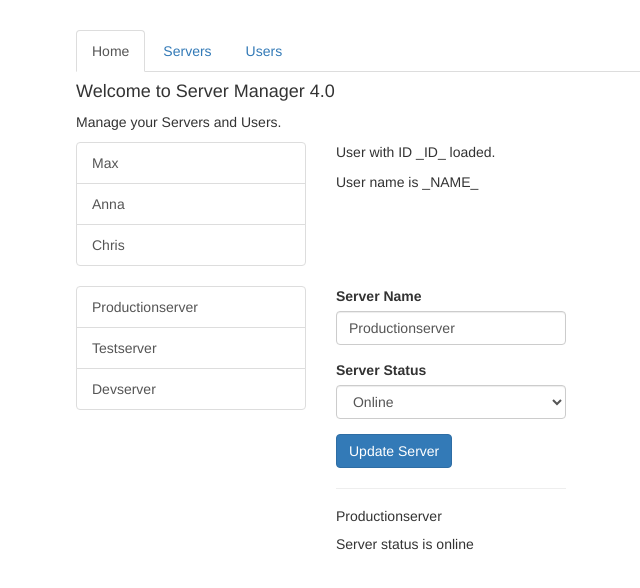
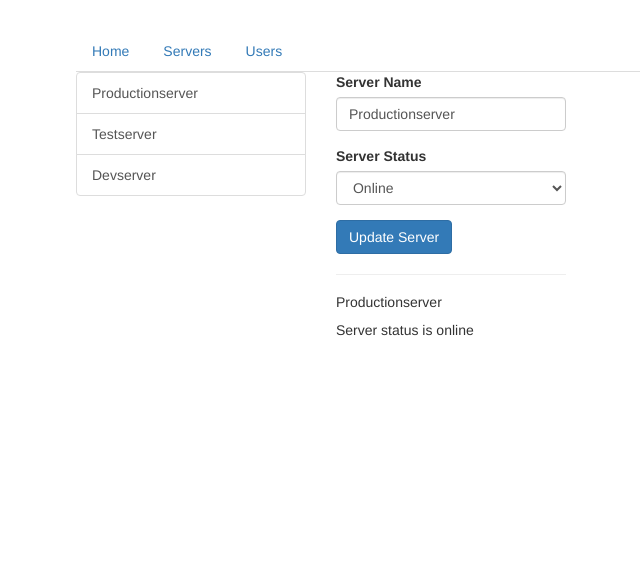
Before and after one commit to 557029/Angular2020, an Angular app in the folder routing-start/: page /servers in a window 1280 px wide. Shown: the top 588 px of the page, without its empty margins (189-829 px from the left). Built offline with nearby package versions, Linux system fonts and the light colour scheme.

Commit message:
Added Routes

```diff
--- a/routing-start/src/app/app.component.html
+++ b/routing-start/src/app/app.component.html
@@ -2,25 +2,16 @@
   <div class="row">
     <div class="col-xs-12 col-sm-10 col-md-8 col-sm-offset-1 col-md-offset-2">
       <ul class="nav nav-tabs">
-        <li role="presentation" class="active"><a href="#">Home</a></li>
-        <li role="presentation"><a href="#">Servers</a></li>
-        <li role="presentation"><a href="#">Users</a></li>
+        <li role="presentation"><a routerLink="/" routerLinkActive="active">Home</a></li>
+        <li role="presentation"><a routerLink="/servers" routerLinkActive="active" >Servers</a></li>
+        <li role="presentation"><a routerLink="/users" routerLinkActive="active">Users</a></li>
       </ul>
     </div>
   </div>
   <div class="row">
     <div class="col-xs-12 col-sm-10 col-md-8 col-sm-offset-1 col-md-offset-2">
-      <app-home></app-home>
+      <router-outlet></router-outlet>
     </div>
   </div>
-  <div class="row">
-    <div class="col-xs-12 col-sm-10 col-md-8 col-sm-offset-1 col-md-offset-2">
-      <app-users></app-users>
-    </div>
-  </div>
-  <div class="row">
-    <div class="col-xs-12 col-sm-10 col-md-8 col-sm-offset-1 col-md-offset-2">
-      <app-servers></app-servers>
-    </div>
-  </div>
+
 </div>
--- a/routing-start/src/app/app.module.ts
+++ b/routing-start/src/app/app.module.ts
@@ -11,6 +11,13 @@ import { UserComponent } from './users/user/user.component';
 import { EditServerComponent } from './servers/edit-server/edit-server.component';
 import { ServerComponent } from './servers/server/server.component';
 import { ServersService } from './servers/servers.service';
+import { RouterModule, Routes} from '@angular/router';
+
+const appRouter: Routes = [
+  {path: '', component: HomeComponent},
+  {path: 'users', component: UsersComponent },
+  {path: 'servers', component: ServersComponent }
+];
 
 @NgModule({
   declarations: [
@@ -25,6 +32,7 @@ import { ServersService } from './servers/servers.service';
   imports: [
     BrowserModule,
     FormsModule,
+    RouterModule.forRoot(appRouter)
   ],
   providers: [ServersService],
   bootstrap: [AppComponent]
```
